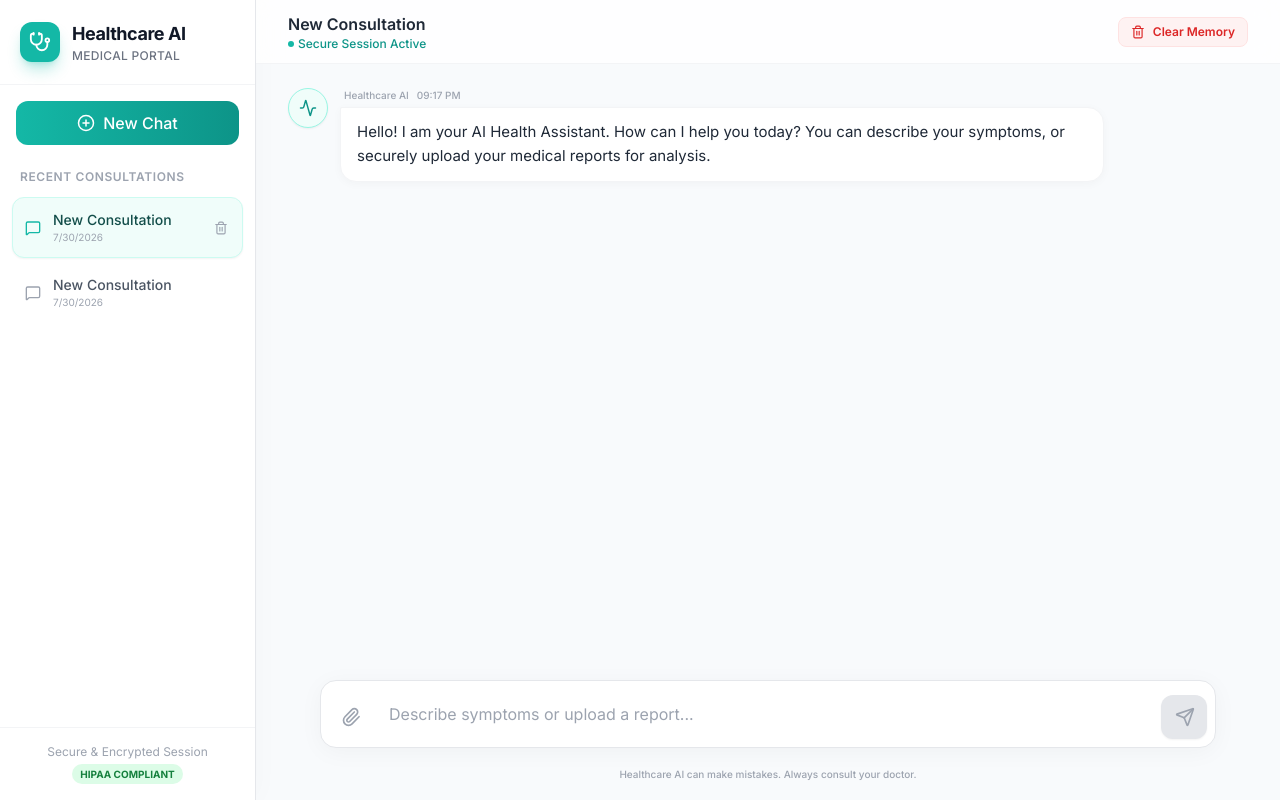
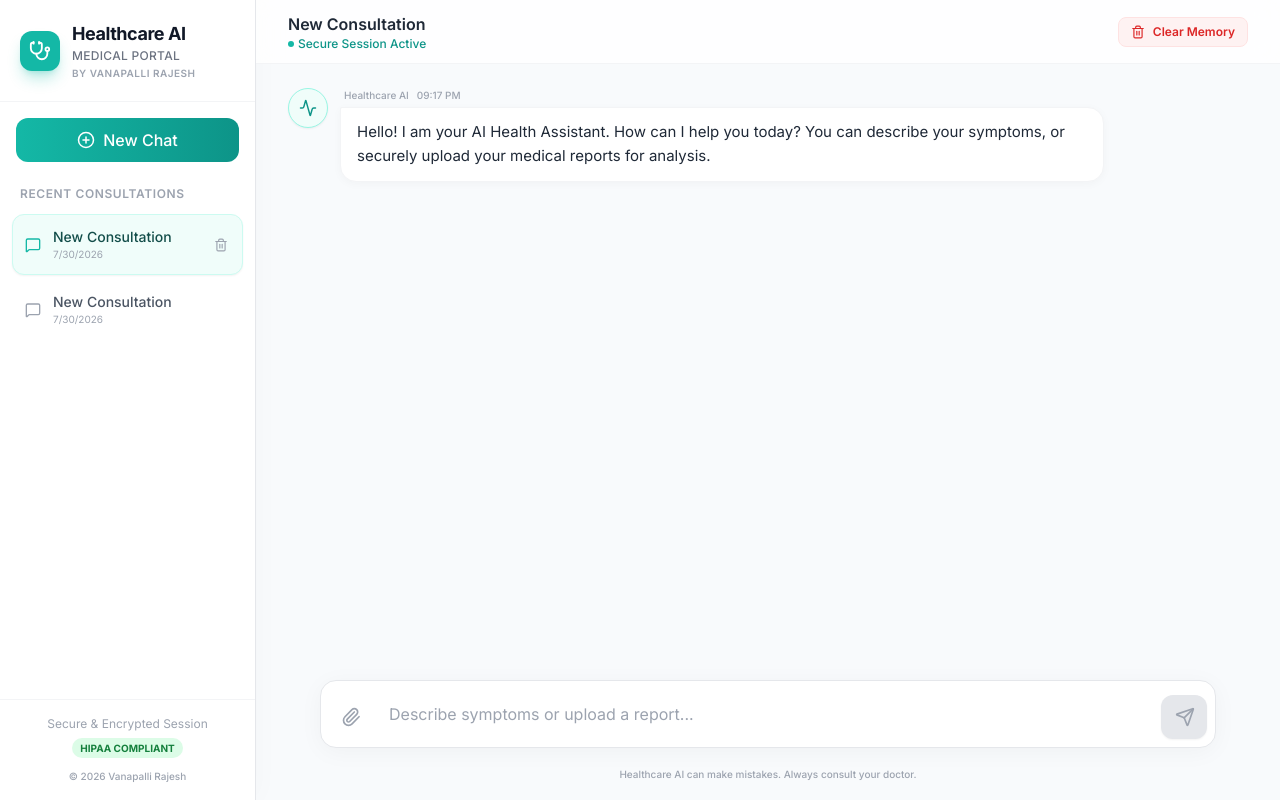
Before and after one commit to rajeshvanapalli77/health-care-chatagent, a React (Vite) app in the folder frontend/: page / in a window 1280 px wide. Built offline with nearby package versions, Linux system fonts and the light colour scheme; no server answers.

Commit message:
feat: Add developer credit watermark 'Vanapalli Rajesh' to Sidebar

```diff
--- a/frontend/src/components/Sidebar.jsx
+++ b/frontend/src/components/Sidebar.jsx
@@ -12,7 +12,10 @@ const Sidebar = ({ chats, currentChatId, onCreateNewChat, onSelectChat, onDelete
         </div>
         <div>
           <h1 className="font-bold text-gray-900 tracking-tight text-lg">Healthcare AI</h1>
-          <p className="text-xs text-gray-500 font-medium tracking-wide">MEDICAL PORTAL</p>
+          <div className="flex flex-col">
+            <span className="text-xs text-gray-500 font-medium tracking-wide">MEDICAL PORTAL</span>
+            <span className="text-[10px] text-gray-400 font-semibold tracking-wider uppercase mt-0.5">by Vanapalli Rajesh</span>
+          </div>
         </div>
       </div>
 
@@ -52,9 +55,10 @@ const Sidebar = ({ chats, currentChatId, onCreateNewChat, onSelectChat, onDelete
       </div>
 
       {/* Footer Profile or Settings (Optional Placeholder) */}
-      <div className="p-4 border-t border-gray-100 text-xs text-center text-gray-400 flex flex-col items-center gap-1">
-         Secure & Encrypted Session
+      <div className="p-4 border-t border-gray-100 text-xs text-center text-gray-400 flex flex-col items-center gap-1.5">
+         <span>Secure & Encrypted Session</span>
          <span className="bg-green-100 text-green-700 px-2 py-0.5 rounded-full text-[10px] font-bold">HIPAA COMPLIANT</span>
+         <span className="text-[10px] text-gray-400 font-medium mt-1">© 2026 Vanapalli Rajesh</span>
       </div>
     </div>
   );
```
